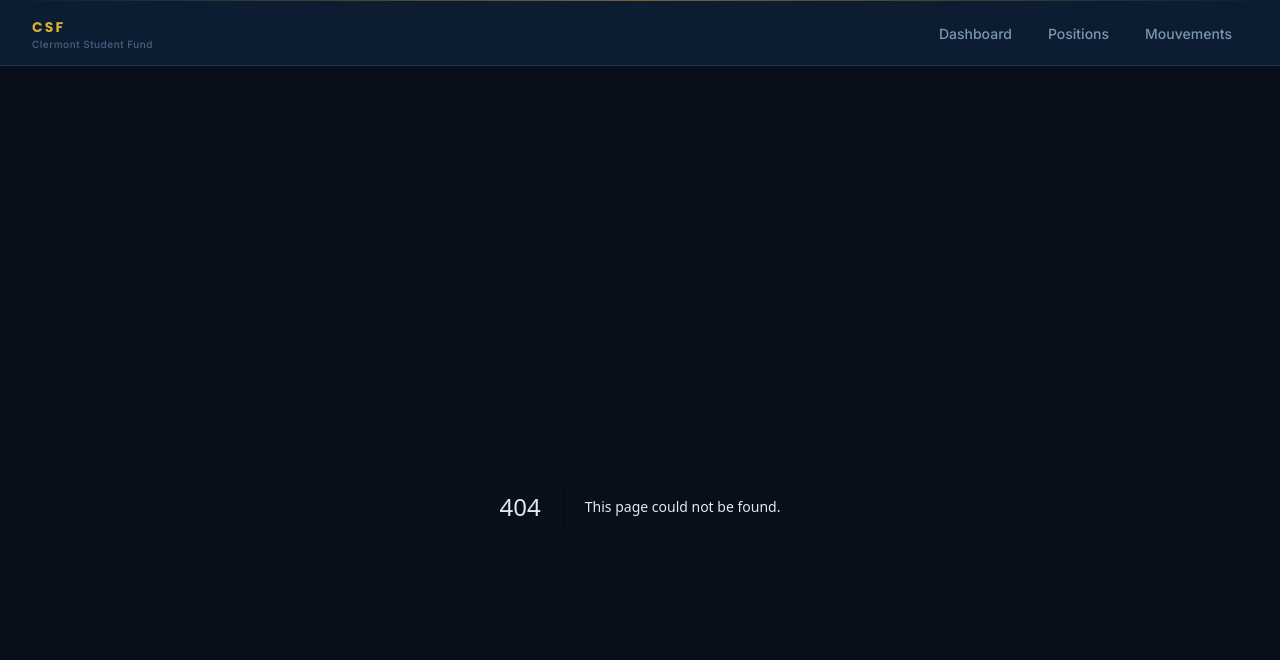
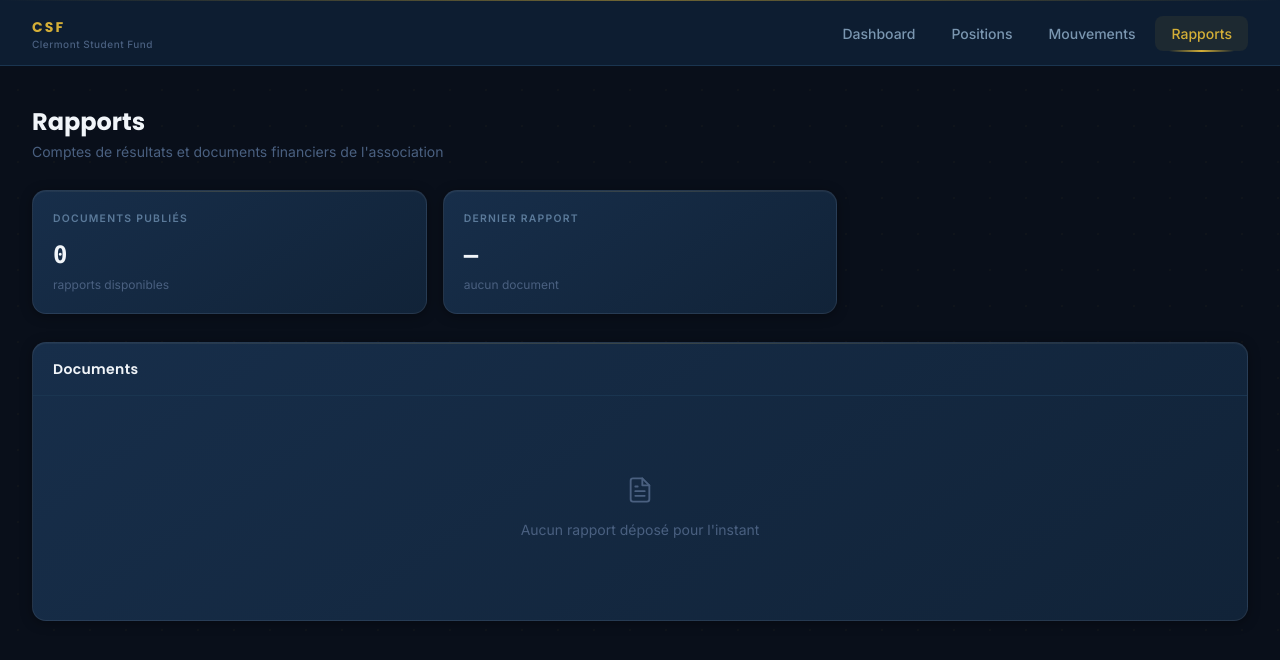
Before and after one commit to perriereti-sys/clermont-student-fund, a Next.js app in the folder clermont-student-fund/: page /rapports in a window 1280 px wide. Before the commit this address had no page. Shown: the top 660 px of the page. Built offline with nearby package versions, Linux system fonts and the light colour scheme.

Commit message:
feat: onglet Rapports — dépôt PDF comptes de résultats

```diff
--- /dev/null
+++ b/clermont-student-fund/app/rapports/page.tsx
@@ -0,0 +1,139 @@
+import rapportsData from '@/data/rapports.json';
+
+interface Rapport {
+  id: string;
+  title: string;
+  date: string;
+  type: string;
+  period: string;
+  filename: string;
+}
+
+function PdfIcon() {
+  return (
+    <svg width="28" height="28" viewBox="0 0 24 24" fill="none" stroke="currentColor" strokeWidth="1.6" strokeLinecap="round" strokeLinejoin="round">
+      <path d="M14 2H6a2 2 0 0 0-2 2v16a2 2 0 0 0 2 2h12a2 2 0 0 0 2-2V8z" />
+      <polyline points="14 2 14 8 20 8" />
+      <line x1="16" y1="13" x2="8" y2="13" />
+      <line x1="16" y1="17" x2="8" y2="17" />
+      <line x1="10" y1="9" x2="8" y2="9" />
+    </svg>
+  );
+}
+
+const TYPE_COLORS: Record<string, string> = {
+  'Compte de résultats': '#3b82f6',
+  'Bilan':              '#a855f7',
+  'Rapport annuel':     '#D4AF37',
+  'Note de marché':     '#22c55e',
+};
+
+export default function RapportsPage() {
+  const rapports = rapportsData.rapports as Rapport[];
+
+  const sorted = [...rapports].sort(
+    (a, b) => new Date(b.date).getTime() - new Date(a.date).getTime()
+  );
+
+  return (
+    <div className="flex flex-col gap-7">
+
+      {/* Page header */}
+      <div>
+        <h1 className="font-display font-bold text-2xl text-slate-100">Rapports</h1>
+        <p className="text-sm mt-1" style={{ color: '#4A6080' }}>
+          Comptes de résultats et documents financiers de l'association
+        </p>
+      </div>
+
+      {/* Stats */}
+      <div className="grid grid-cols-2 sm:grid-cols-3 gap-4">
+        <div className="card relative overflow-hidden rounded-xl p-5">
+          <div className="absolute top-0 inset-x-0 h-px bg-gradient-to-r from-transparent via-gold/15 to-transparent" />
+          <p className="section-label mb-3">Documents publiés</p>
+          <p className="font-display font-bold text-2xl font-mono text-slate-100">{rapports.length}</p>
+          <p className="text-xs mt-1.5" style={{ color: '#4A6080' }}>rapports disponibles</p>
+        </div>
+        <div className="card relative overflow-hidden rounded-xl p-5">
+          <div className="absolute top-0 inset-x-0 h-px bg-gradient-to-r from-transparent via-gold/15 to-transparent" />
+          <p className="section-label mb-3">Dernier rapport</p>
+          <p className="font-display font-bold text-2xl font-mono text-slate-100">
+            {sorted.length > 0
+              ? new Date(sorted[0].date).toLocaleDateString('fr-FR', { month: 'short', year: 'numeric' })
+              : '—'}
+          </p>
+          <p className="text-xs mt-1.5" style={{ color: '#4A6080' }}>
+            {sorted.length > 0 ? sorted[0].type : 'aucun document'}
+          </p>
+        </div>
+      </div>
+
+      {/* Documents list */}
+      <div className="card rounded-xl overflow-hidden">
+        <div className="relative px-5 py-4 border-b border-navy-600">
+          <div className="absolute top-0 inset-x-0 h-px bg-gradient-to-r from-transparent via-gold/15 to-transparent" />
+          <h2 className="font-display font-semibold text-slate-100 text-sm tracking-wide">Documents</h2>
+        </div>
+
+        {sorted.length === 0 ? (
+          <div className="flex flex-col items-center justify-center py-20 gap-4" style={{ color: '#4A6080' }}>
+            <PdfIcon />
+            <p className="text-sm">Aucun rapport déposé pour l'instant</p>
+          </div>
+        ) : (
+          <div className="divide-y divide-navy-600">
+            {sorted.map((r) => {
+              const color = TYPE_COLORS[r.type] ?? '#4A6080';
+              return (
+                <div
+                  key={r.id}
+                  className="flex items-center gap-4 px-5 py-4 hover:bg-navy-700/30 transition-colors duration-150"
+                >
+                  {/* Icon */}
+                  <div
+                    className="flex-shrink-0 w-10 h-10 rounded-lg flex items-center justify-center"
+                    style={{ background: `${color}18`, color }}
+                  >
+                    <PdfIcon />
+                  </div>
+
+                  {/* Info */}
+                  <div className="flex-1 min-w-0">
+                    <p className="text-sm font-semibold text-slate-100 truncate">{r.title}</p>
+                    <div className="flex items-center gap-2 mt-0.5">
+                      <span
+                        className="text-[10px] font-medium px-1.5 py-0.5 rounded"
+                        style={{ background: `${color}20`, color }}
+                      >
+                        {r.type}
+                      </span>
+                      <span className="text-xs" style={{ color: '#4A6080' }}>
+                        {new Date(r.date).toLocaleDateString('fr-FR', { day: 'numeric', month: 'long', year: 'numeric' })}
+                      </span>
+                    </div>
+                  </div>
+
+                  {/* Open button */}
+                  <a
+                    href={`/rapports/${r.filename}`}
+                    target="_blank"
+                    rel="noopener noreferrer"
+                    className="flex-shrink-0 flex items-center gap-1.5 text-xs font-medium px-3 py-1.5 rounded-lg transition-colors duration-150"
+                    style={{ background: '#1a2444', color: '#3b82f6' }}
+                  >
+                    <svg width="14" height="14" viewBox="0 0 24 24" fill="none" stroke="currentColor" strokeWidth="2" strokeLinecap="round" strokeLinejoin="round">
+                      <path d="M18 13v6a2 2 0 0 1-2 2H5a2 2 0 0 1-2-2V8a2 2 0 0 1 2-2h6" />
+                      <polyline points="15 3 21 3 21 9" />
+                      <line x1="10" y1="14" x2="21" y2="3" />
+                    </svg>
+                    Ouvrir
+                  </a>
+                </div>
+              );
+            })}
+          </div>
+        )}
+      </div>
+    </div>
+  );
+}
--- a/clermont-student-fund/components/Navigation.tsx
+++ b/clermont-student-fund/components/Navigation.tsx
@@ -33,6 +33,19 @@ const navItems = [
       <svg width="20" height="20" viewBox="0 0 24 24" fill="none" stroke="currentColor" strokeWidth="1.8" strokeLinecap="round" strokeLinejoin="round">
         <circle cx="12" cy="12" r="9" />
         <path d="M12 7v5l3 3" />
+      </svg>
+    ),
+  },
+  {
+    href: '/rapports',
+    label: 'Rapports',
+    icon: (
+      <svg width="20" height="20" viewBox="0 0 24 24" fill="none" stroke="currentColor" strokeWidth="1.8" strokeLinecap="round" strokeLinejoin="round">
+        <path d="M14 2H6a2 2 0 0 0-2 2v16a2 2 0 0 0 2 2h12a2 2 0 0 0 2-2V8z" />
+        <polyline points="14 2 14 8 20 8" />
+        <line x1="16" y1="13" x2="8" y2="13" />
+        <line x1="16" y1="17" x2="8" y2="17" />
+        <line x1="10" y1="9" x2="8" y2="9" />
       </svg>
     ),
   },
--- /dev/null
+++ b/clermont-student-fund/data/rapports.json
@@ -0,0 +1,3 @@
+{
+  "rapports": []
+}
```
Also changed, not shown: 1 other file (tests, documents, lock files or other folders).
